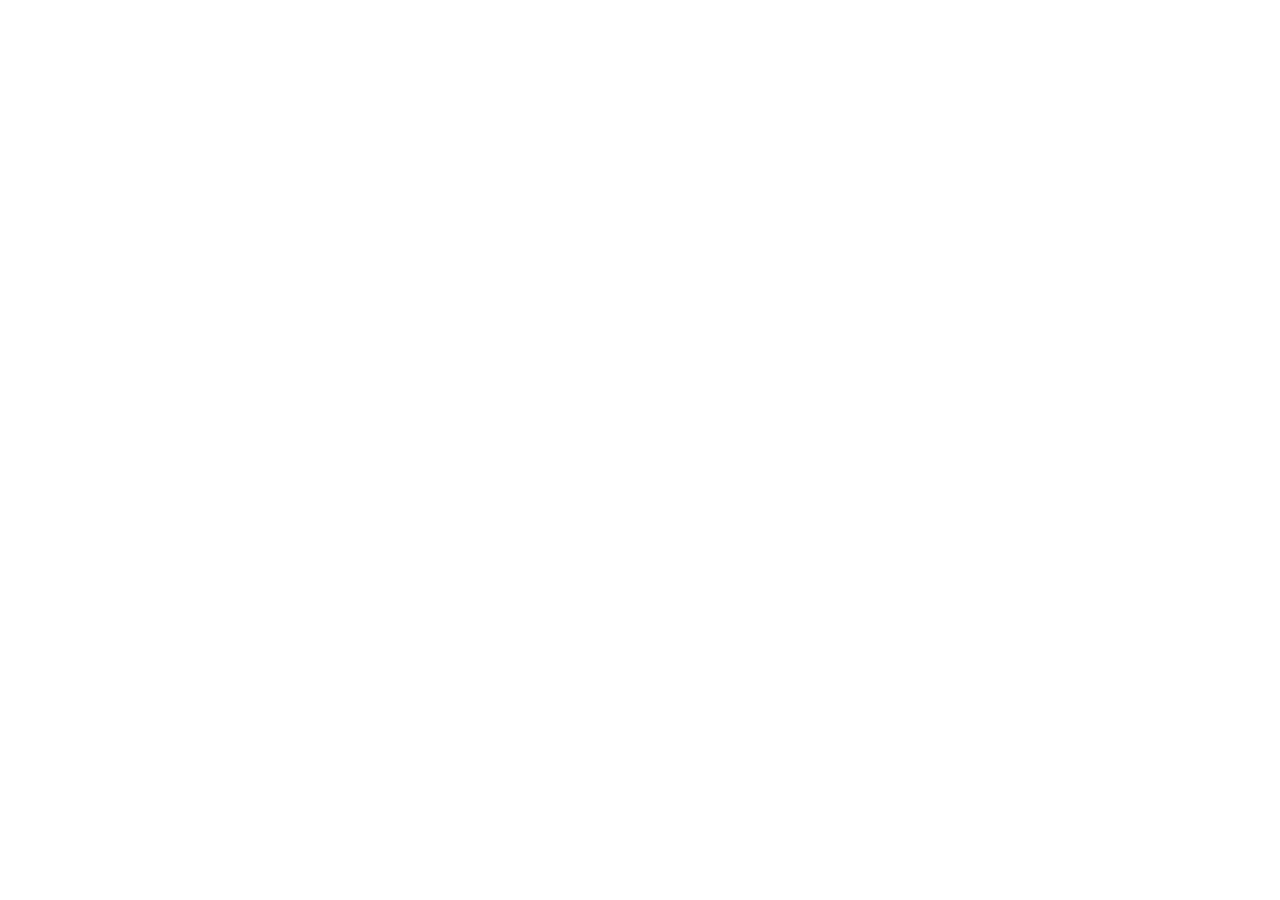
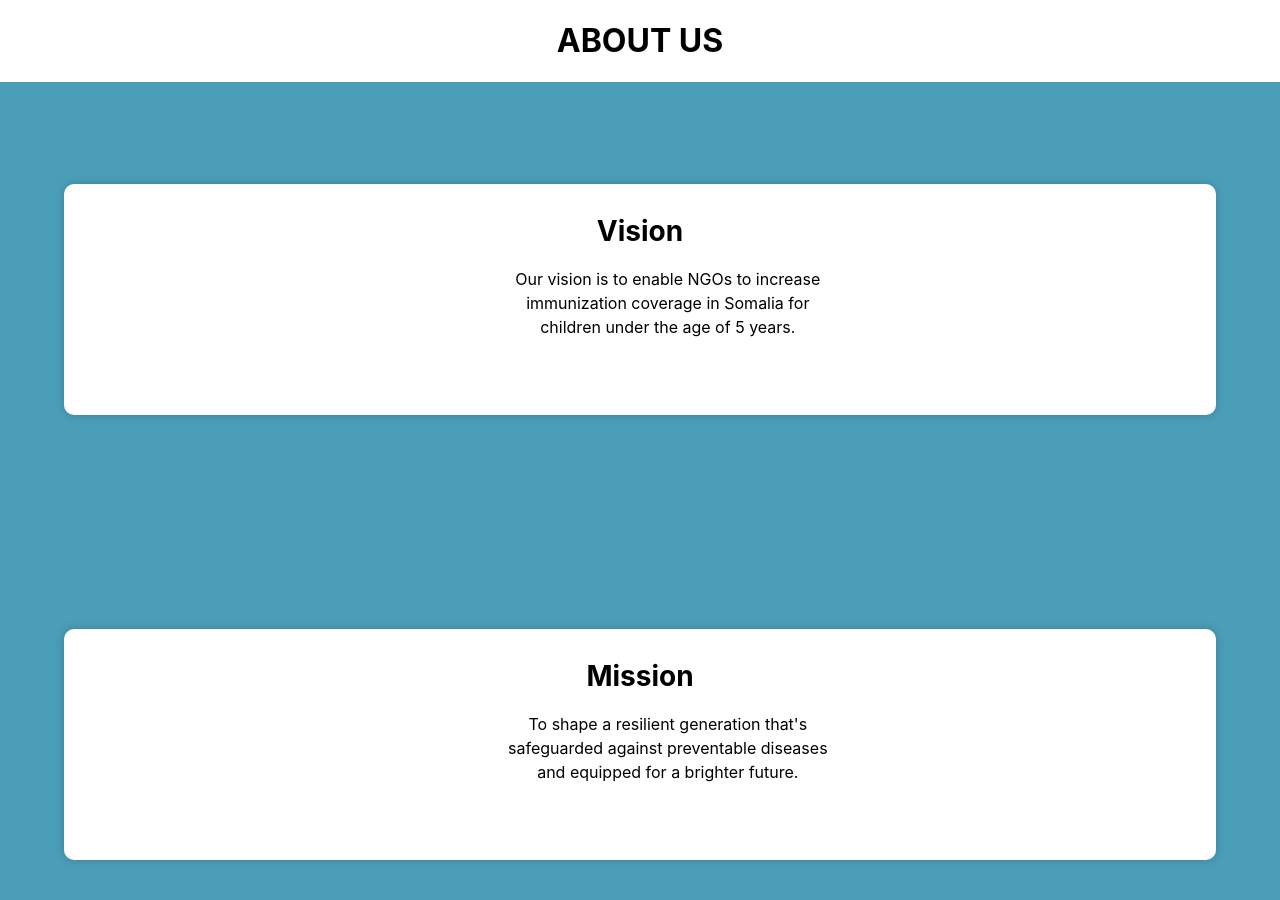
Before and after one commit to akirachix/Warsan-Informational, a React (Create React App) app in the folder warsan-informational/: page / in a window 1280 px wide. Shown: the top 900 px of the page. Before the commit the page ends 800 px from the top, so only its background shows below. Built offline with nearby package versions, Linux system fonts and the light colour scheme.

Commit message:
added AboutUs

```diff
--- a/warsan-informational/src/App.js
+++ b/warsan-informational/src/App.js
@@ -2,9 +2,11 @@
 
 import React from 'react';
 import './App.css';
+import About from './components/AboutUs';
 function App() {
   return (
     <div className="App" data-testid="app-component">
+      <About/>
     </div>
   );
 }
--- /dev/null
+++ b/warsan-informational/src/components/AboutUs/index.jsx
@@ -0,0 +1,28 @@
+import React from "react";
+import './style.css'
+const About = () =>{
+    return (
+        <div>
+            <h1>ABOUT US</h1>
+        <div className="about" >
+            <div className="aboutcards" data-testid="about-card1">
+            <h1 className="h1text">Vision</h1>
+            <p>
+                Our vision is to enable NGOs to increase <br />
+                immunization coverage in Somalia for <br />
+                children under the age of 5 years.
+            </p>
+            </div>
+            <div className="aboutcards" data-testid="about-card2">
+                <h1 className="h1text">Mission</h1>
+                <p>
+                To shape a resilient generation that's  <br />
+                safeguarded against preventable diseases <br />
+                and equipped for a brighter future.
+                </p>
+            </div>
+            </div>
+        </div>
+    )
+}
+export default About;
--- /dev/null
+++ b/warsan-informational/src/components/AboutUs/style.css
@@ -0,0 +1,60 @@
+.about {
+    background-color: #4B9EB8;
+    display: grid;
+    grid-template-columns: repeat(2, 1fr);
+    gap: 5%;
+  }
+
+  .aboutcards {
+    margin-top: 8%;
+    margin-bottom: 8%;
+    margin-left: 8%;
+    width: 65%;
+    background-color: white;
+    text-align: center;
+    margin-left: 17%;
+    padding: 20px;
+    border-radius: 10px;
+    box-shadow: 0 0 10px rgba(0, 0, 0, 0.2);
+    box-sizing: border-box;
+  }
+
+  .about p {
+    text-align: left;
+    margin-left: 21%;
+    margin-bottom: 5%;
+    font-size: 18px;
+    line-height: 1.5;
+  }
+
+  .about h1 {
+    font-size: 28px;
+    margin-top: 10px;
+  }
+
+  @media (max-width: 1350px) {
+    .about {
+      grid-template-columns: 1fr;
+      gap: 10px;
+    }
+
+    .aboutcards {
+      margin-left: 5%;
+      width: 90%;
+      text-align: center;
+    }
+
+    .about p {
+      margin-left: 5%;
+      text-align: center;
+      font-size: 16px; /* Change the font size for small screens */
+    }
+  }
+
+  @media (max-width: 1540px) {
+    .aboutcards {
+      margin-left: 5%;
+      width: 90%;
+      text-align: center;
+    }
+  }
```
Also changed, not shown: 1 other file (tests, documents, lock files or other folders).
